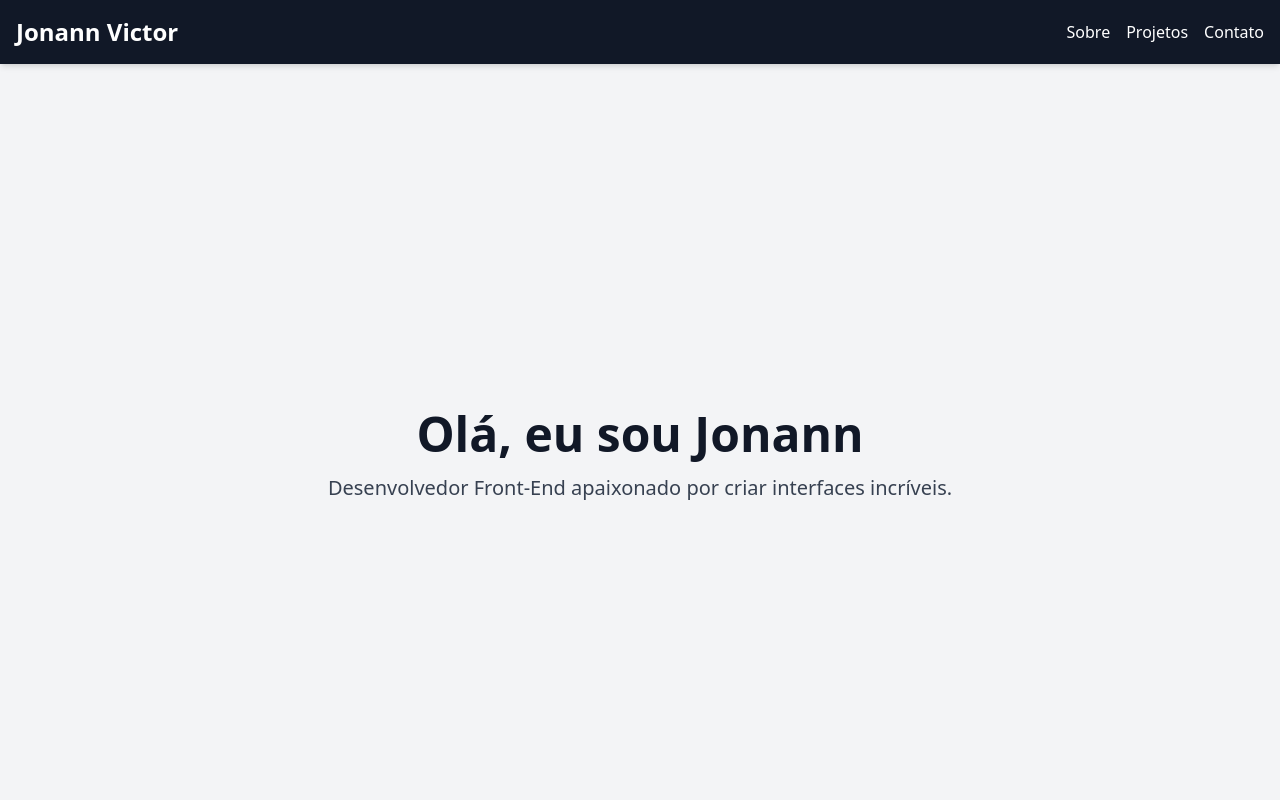
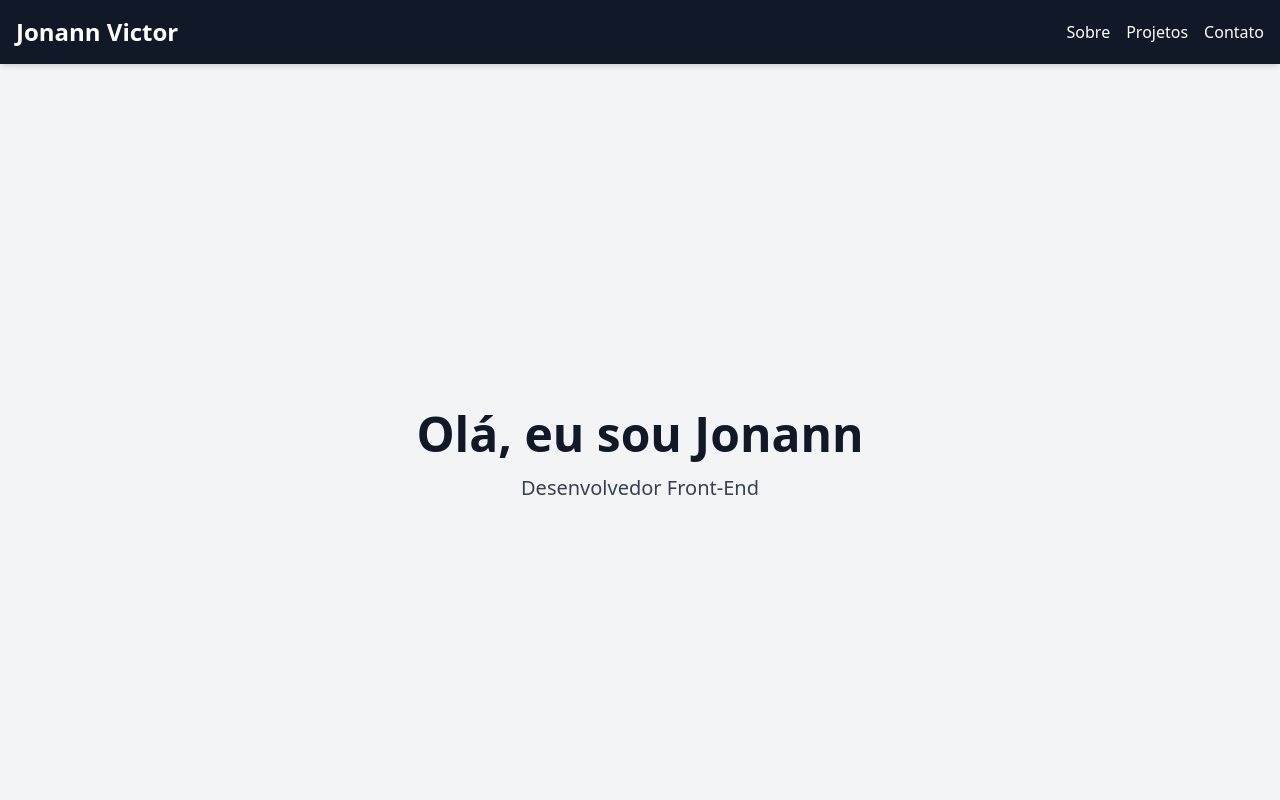
Before and after one commit to JonannVictor/Portfolio, a React (Vite) app: page / in a window 1280 px wide. Shown: the top 800 px of the page. Built offline with nearby package versions, Linux system fonts and the light colour scheme.

Commit message:
nada de mais

```diff
--- a/src/components/About.jsx
+++ b/src/components/About.jsx
@@ -16,7 +16,7 @@ export default function About() {
           Olá, eu sou Jonann
         </h2>
         <p className="text-lg md:text-xl text-gray-700">
-          Desenvolvedor Front-End apaixonado por criar interfaces incríveis.
+          Desenvolvedor Front-End
         </p>
       </motion.div>
     </section>
```
Also changed, not shown: public/favicon.svg (deleted).
